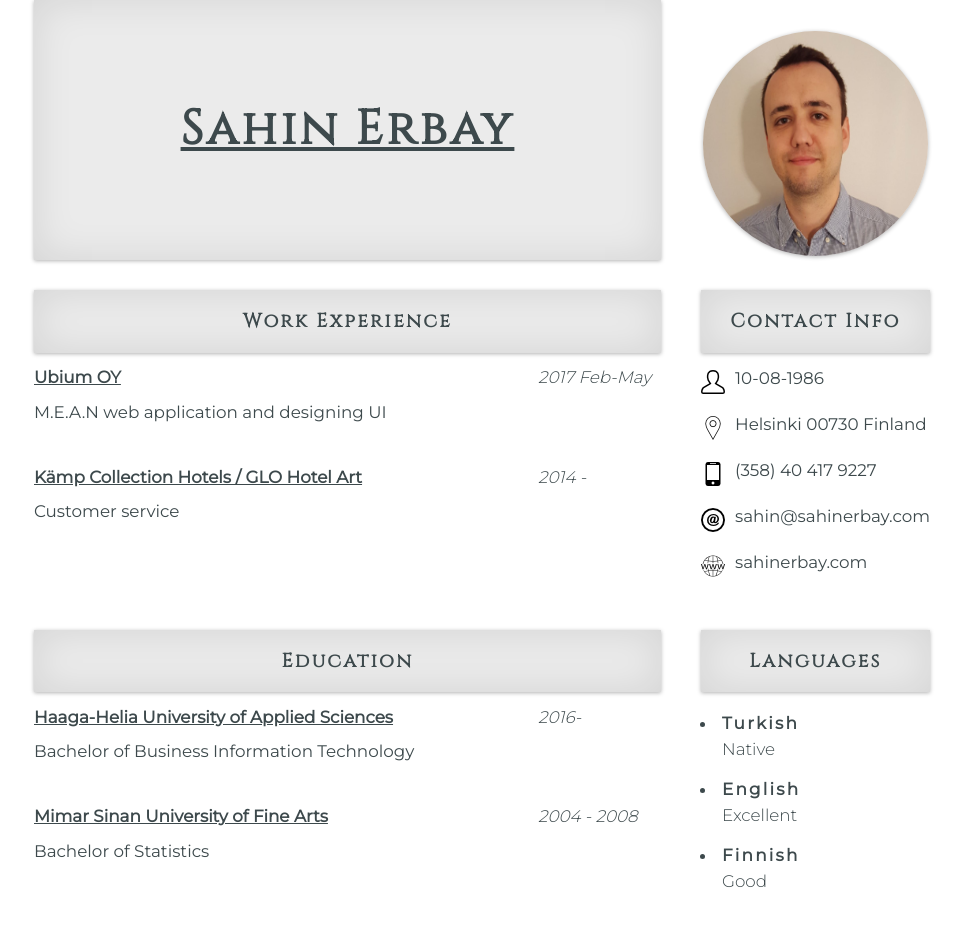
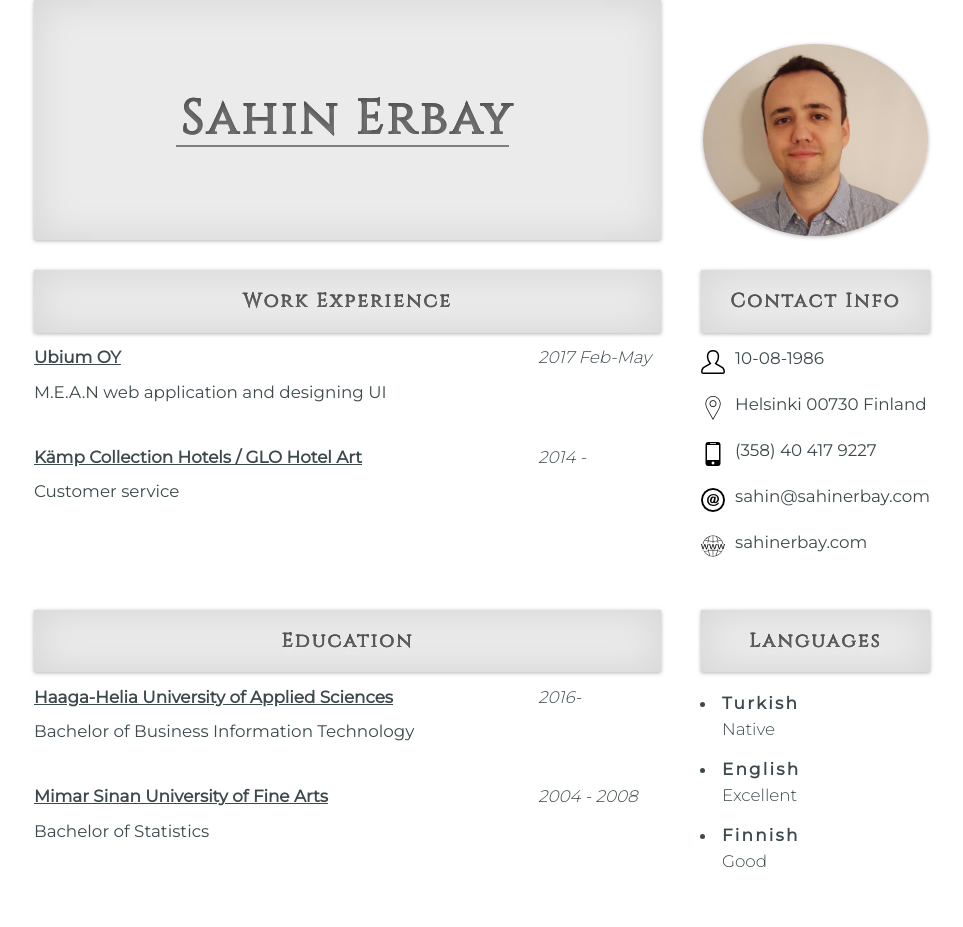
Before and after one commit to sahinerbay/sahinerbay, a plain HTML site: page index.html in a window 1280 px wide. Shown: the top 927 px of the page, without its empty margins (158-1121 px from the left). Drawn offline with Linux system fonts and the light colour scheme.

Commit message:
Add new media query min-530 in order to change the layout
Apply text-shadow to titles

```diff
--- a/style/style.css
+++ b/style/style.css
@@ -46,24 +46,38 @@ time {
     margin-bottom: 20px;
     box-shadow: 0 1px 4px rgba(0,0,0,.3), inset 0 0 40px rgba(0,0,0,.1);
     -webkit-box-shadow: 0 1px 4px rgba(0,0,0,.3), 0 0 40px rgba(0,0,0,.1) inset;
+    text-align: center;
 }
 
 .col-author__title {
-    text-align: center;
-    text-decoration: underline;
     font-size: 2rem;
     letter-spacing: .15rem;
+    color: rgba(99, 99, 99, 0.8);
+    text-shadow: 1px 4px 6px #ebebeb, 0 0 0 #000, 1px 4px 6px #ebebeb;
+    display: inline-block;
+    position: relative;
+}
+
+.col-author__title:after {
+    content: "";
+    position: absolute;
+    bottom: 0;
+    width: 100%;
+    height: 2px;
+    left: -5px;
+    right: 0;
+    background: rgba(99, 99, 99, 0.8);
 }
 
 /* PICTURE */
 .col-frame {
     text-align: center;
-    align-self: end;
 }
+
 .col-frame__picture {
     height: 225px;
     width: 225px;
-    border-radius: 50%;
+    border-radius: 3%;
     box-shadow: 0 1px 4px rgba(0,0,0,.3), inset 0 0 40px rgba(0,0,0,.1);
     -webkit-box-shadow: 0 1px 4px rgba(0,0,0,.3), 0 0 40px rgba(0,0,0,.1) inset;
 }
@@ -77,6 +91,8 @@ time {
     text-align: center;
     box-shadow: 0 1px 4px rgba(0,0,0,.3), inset 0 0 40px rgba(0,0,0,.1);
     -webkit-box-shadow: 0 1px 4px rgba(0,0,0,.3), 0 0 40px rgba(0,0,0,.1) inset;
+    color: rgba(99, 99, 99, 0.8);
+    text-shadow: 1px 4px 6px #ebebeb, 0 0 0 #000, 1px 4px 6px #ebebeb;
 }
 
 /* WORK */
@@ -175,12 +191,49 @@ time {
     margin-bottom: 1.5rem;
     padding: 5px;
     letter-spacing: .14rem;
+    font-weight: 600;
 }
 
 .dev {
     margin-bottom: 1px;
     text-align: center;
     color: #ccc;
+}
+
+@media screen and (min-width: 530px) {
+    .container {
+        grid-column-gap: 20px;
+    }
+
+    .col-author {
+        grid-column: 1/4;
+   }
+
+   .col-frame {
+        grid-column: 3/3;
+    }
+
+    .col-frame__picture {
+        margin-top: 15px;
+        height: 90%;
+    }
+
+    .col-work {
+        grid-column: 1/4;
+    }
+
+    .col-contact {
+        grid-row: 2/3;
+        grid-column: 1/3;
+    }
+
+    .col-education {
+        grid-column: 1/4;
+    }
+
+    .col-projects {
+        grid-column: 1/4;
+    }
 }
 
 @media screen and (min-width: 650px) {
@@ -195,12 +248,17 @@ time {
 
    .col-author {
     grid-column: 1/3;
-    padding: 90px 20px;
+    padding: 60px 20px;
     margin-bottom: 0;
    }
 
    .col-frame {
     grid-column: 3/3;
+    align-self: end;
+    }
+
+    .col-frame__picture {
+        border-radius: 50%;
     }
 
     .col-work {
@@ -230,10 +288,6 @@ time {
         grid-gap: 15px 40px;
     }
 
-    .col-author {
-        padding: 70px 20px;
-    }
-
     .col-author__title {
         font-size: 3rem;
         letter-spacing: .2rem;
@@ -250,7 +304,7 @@ time {
     }
 
     .col-author {
-        padding: 60px 20px;
+        padding: 35px 20px;
     }
 
     .col-author__title {
```
